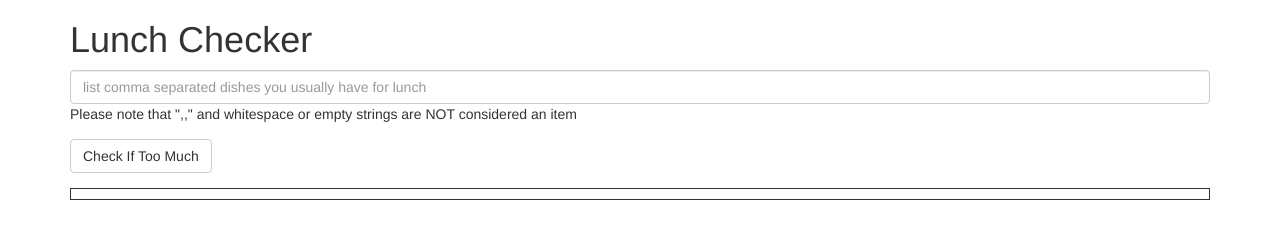
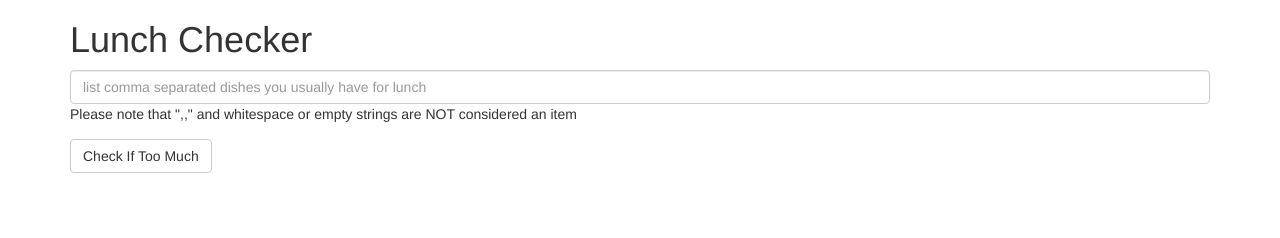
Before and after one commit to matt-sita/Coursera, a plain HTML site: page assignment1/assignment1-starter-code/index.html in a window 1280 px wide. Drawn offline with Linux system fonts and the light colour scheme.

Commit message:
removed static style

```diff
--- a/assignment1/assignment1-starter-code/index.html
+++ b/assignment1/assignment1-starter-code/index.html
@@ -23,7 +23,7 @@
          <div class="form-group">
              <button ng-click="checkResult()" class="btn btn-default">Check If Too Much</button>
          </div>
-         <div class="form-group message" ng-style="customStyle.style" style="border-style:solid;border-width:1px;">
+         <div class="form-group message">
 			<p ng-style="customStyle.style">{{result}}</p>
          </div>
    </div>
```
